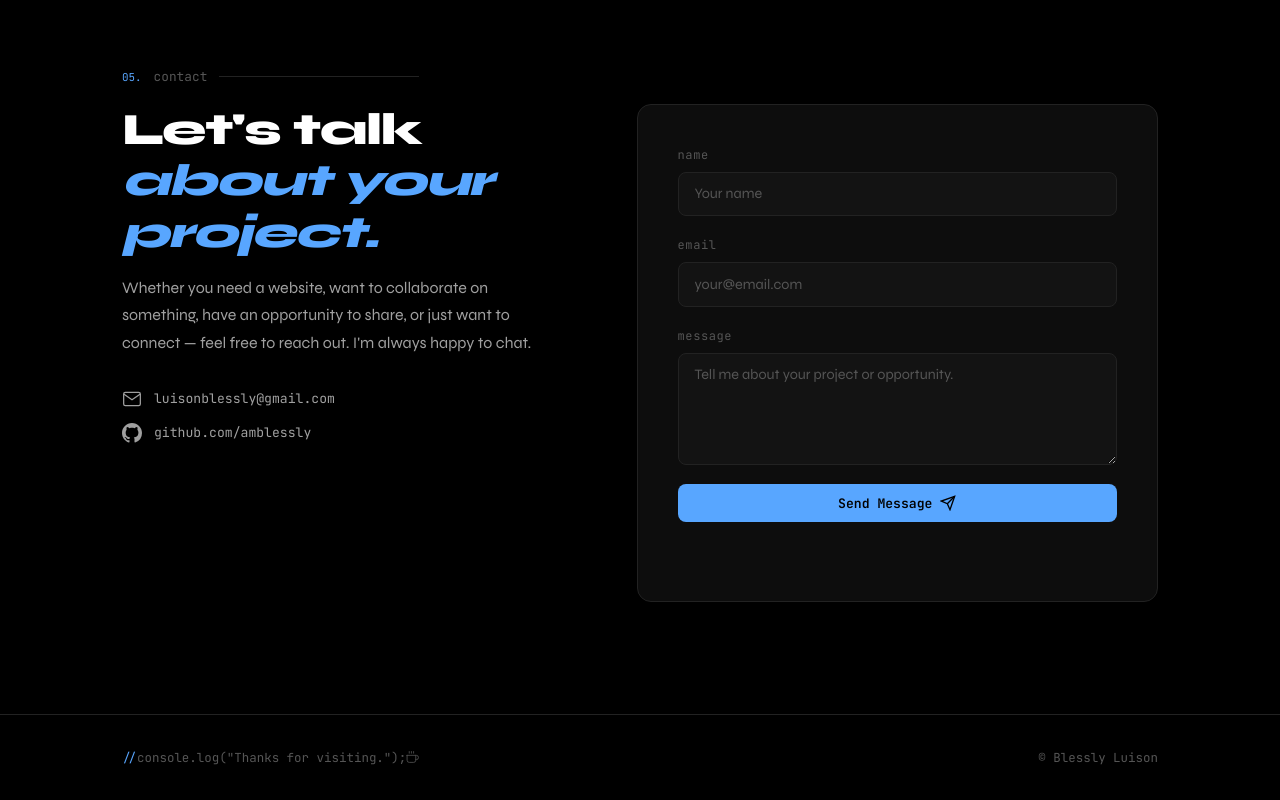
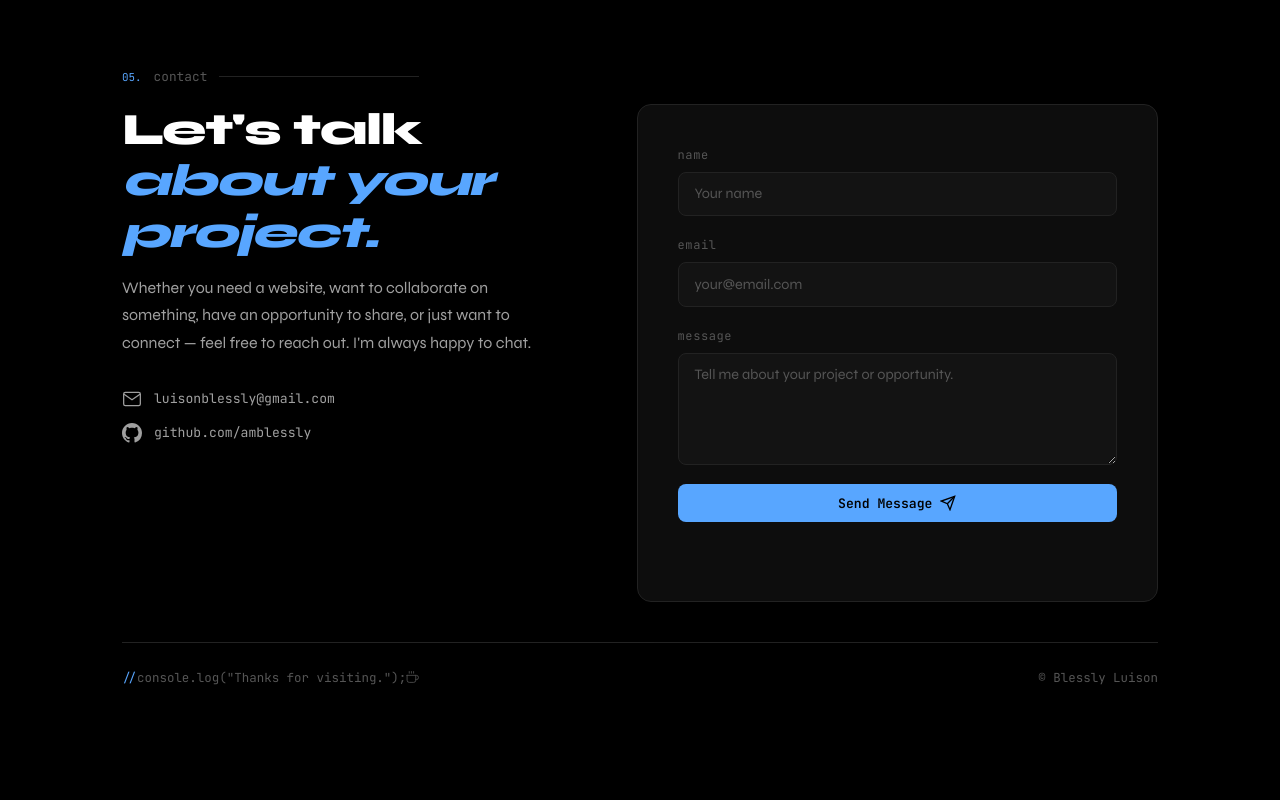
Before and after one commit to amblessly/portfolio, a Next.js app: page / in a window 1280 px wide. Shown: the part 2579-3379 px from the top of the page. Built offline with nearby package versions, Linux system fonts and the light colour scheme.

Commit message:
contact: merge footer text into contact section (05)

```diff
--- a/app/globals.css
+++ b/app/globals.css
@@ -1635,6 +1635,15 @@ body::before {
 }
 .footer p { font-size: .78rem; color: var(--text-3); }
 .footer .accent { color: var(--accent); }
+
+.contact-footer {
+  display: flex; justify-content: space-between; align-items: center;
+  flex-wrap: wrap; gap: .5rem;
+  border-top: 1px solid var(--border);
+  margin-top: 2.5rem; padding-top: 1.5rem;
+}
+.contact-footer p { font-size: .78rem; color: var(--text-3); }
+.contact-footer .accent { color: var(--accent); }
 
 /* ─── LIGHT THEME SPECIFIC OVERRIDES ────────────────────────────── */
 [data-theme="light"] .hero-terminal {
--- a/app/page.tsx
+++ b/app/page.tsx
@@ -8,7 +8,6 @@ import Work from "@/components/Work";
 import Services from "@/components/Services";
 import Goals from "@/components/Goals";
 import Contact from "@/components/Contact";
-import Footer from "@/components/Footer";
 import ProjectModal from "@/components/ProjectModal";
 
 export default function Page() {
@@ -399,7 +398,6 @@ export default function Page() {
         </div>
       </section>
       <Contact />
-      <Footer />
       <ProjectModal />
     </main>
   );
--- a/components/Contact.tsx
+++ b/components/Contact.tsx
@@ -52,6 +52,13 @@ export default function Contact() {
             </form>
           </div>
         </div>
+        <div className="contact-footer">
+          <p className="mono">
+            <span className="accent">&#x2F;&#x2F;</span>console.log(&quot;Thanks for visiting.&quot;);
+            <svg style={{ display: "inline", verticalAlign: "middle", marginBottom: "2px" }} width="13" height="13" viewBox="0 0 24 24" fill="none" stroke="currentColor" strokeWidth="1.5" strokeLinecap="round" strokeLinejoin="round"><path d="M18 8h1a4 4 0 010 8h-1M2 8h16v9a4 4 0 01-4 4H6a4 4 0 01-4-4V8z" /><line x1="6" y1="1" x2="6" y2="4" /><line x1="10" y1="1" x2="10" y2="4" /><line x1="14" y1="1" x2="14" y2="4" /></svg>
+          </p>
+          <p className="mono contact-copy">&copy; Blessly Luison</p>
+        </div>
       </div>
     </section>
   );
--- a/components/Footer.tsx
+++ /dev/null
@@ -1,13 +0,0 @@
-export default function Footer() {
-  return (
-    <footer className="footer">
-      <div className="container">
-        <p className="mono">
-          <span className="accent">&#x2F;&#x2F;</span>console.log(&quot;Thanks for visiting.&quot;);
-          <svg style={{ display: "inline", verticalAlign: "middle", marginBottom: "2px" }} width="13" height="13" viewBox="0 0 24 24" fill="none" stroke="currentColor" strokeWidth="1.5" strokeLinecap="round" strokeLinejoin="round"><path d="M18 8h1a4 4 0 010 8h-1M2 8h16v9a4 4 0 01-4 4H6a4 4 0 01-4-4V8z" /><line x1="6" y1="1" x2="6" y2="4" /><line x1="10" y1="1" x2="10" y2="4" /><line x1="14" y1="1" x2="14" y2="4" /></svg>
-        </p>
-        <p className="mono footer-copy">&copy; Blessly Luison</p>
-      </div>
-    </footer>
-  );
-}
```
